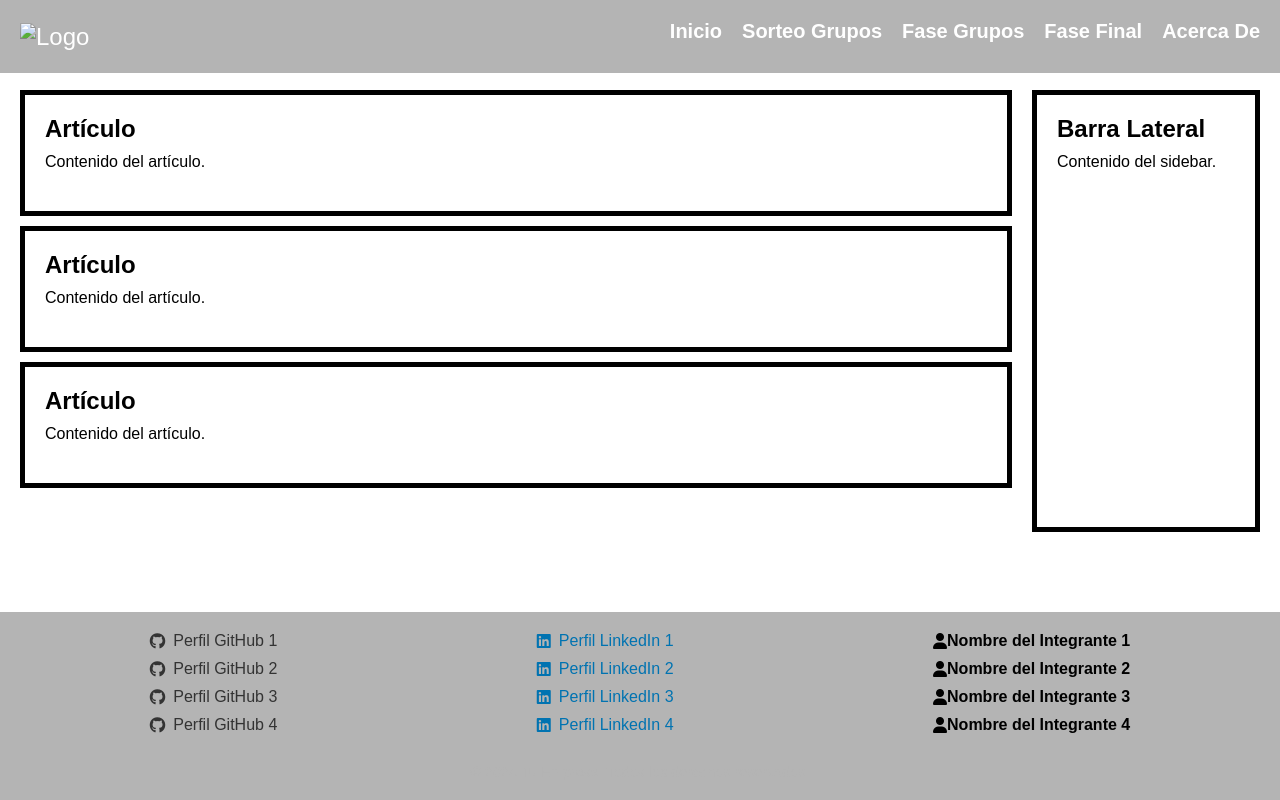
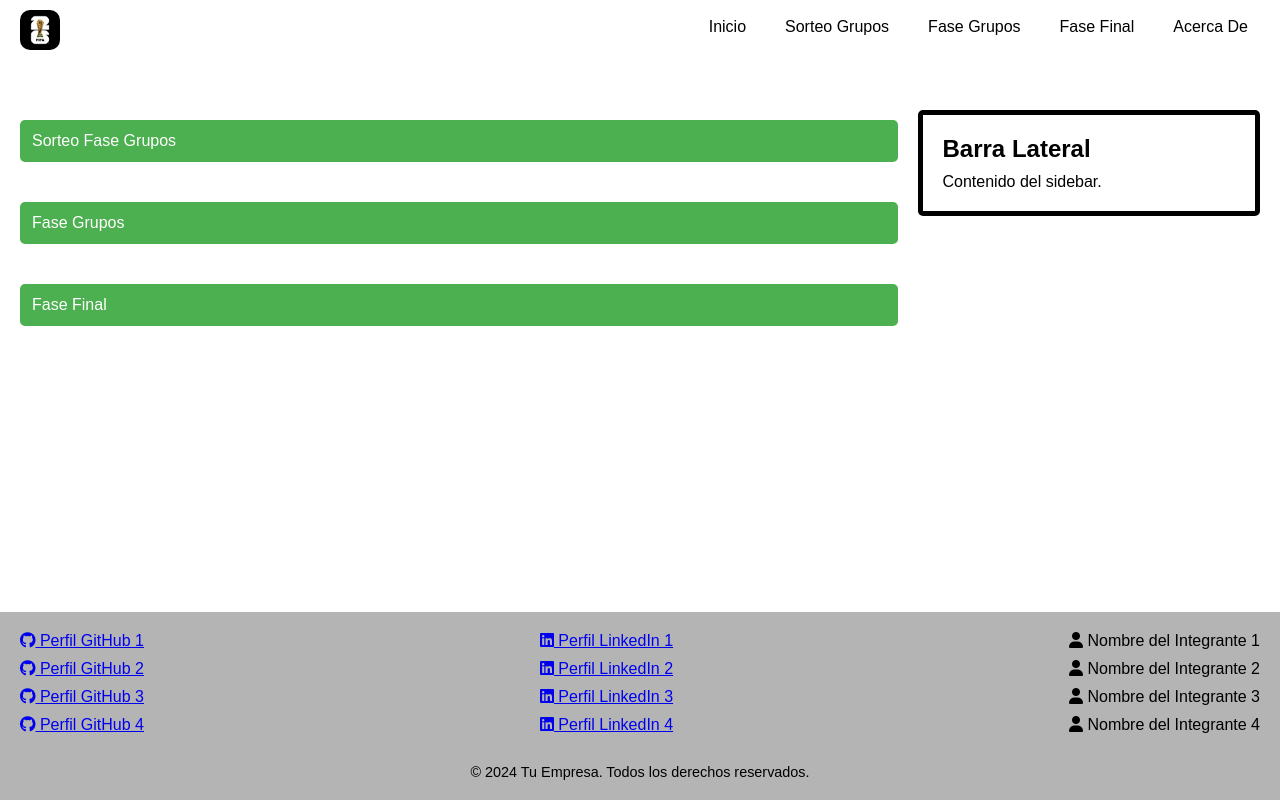
Before and after one commit to Grupo-LabProg/simuladorMundial2026, a plain HTML site: page pages/index.html in a window 1280 px wide. Drawn offline with Linux system fonts and the light colour scheme.

Commit message:
cambio del diseño de el home

```diff
--- a/css/index.css
+++ b/css/index.css
@@ -20,70 +20,72 @@ body {
 
 header {
     position: fixed;
-    padding: 20px;
+    top: 0;
+    width: 100%;
+    padding: 10px 20px;
+    background-color: var(--gris-claro);
     display: flex;
     justify-content: space-between;
     align-items: center;
-    background-color: var(--gris);
-    width: 100%;
-    top: 0;
+    box-shadow: 0 2px 5px var();
     z-index: 1000;
 }
 
 .logo img {
-    font-size: 24px;
-    color: var(--blanco);
+    height: 40px;
+    max-width: 100%;
+    border-radius: 10px;
 }
 
 nav ul {
     list-style: none;
     display: flex;
-    margin: 0;
-    padding: 0;
-}
-
-nav ul li {
-    margin-left: 20px;
+    gap: 15px;
 }
 
 nav ul li a {
-    color: var(--blanco);
+    color: var(--negro);
     text-decoration: none;
-    font-weight: bold;
-    font-size: 20px;
+    font-size: 16px;
+    padding: 8px 12px;
+    border-radius: 3px;
+    transition: background-color 0.3s ease, color 0.3s ease;
 }
 
 nav ul li a:hover {
-    font-size: 22px;
-    color: var(--negro);
+    background-color: var(--gris);
+    color: var(--blanco);
 }
 
+nav ul li a:active {
+    background-color: var(--negro);
+    color: var(--blanco);
+}
+
+
 main {
-    background-color: var(--blanco);
-    color: var(--negro);
     display: flex;
     flex-grow: 1;
-    margin-top: 70px;
-    margin-bottom: 60px;
+    margin-top: 90px;
     padding: 20px;
     gap: 20px;
+    background-color: var(--blanco);
     background-repeat: no-repeat;
     background-position: center;
 }
 
 .section-container {
+    flex: 3;
+    display: flex;
     flex-direction: column;
-    width: 80%;
-}
-
-.section-container section {
-    margin-bottom: 10px;
+    gap: 20px;
 }
 
 section {
-    flex: 2;
     padding: 20px;
     border: 5px solid var(--negro);
+    border-radius: 5px;
+    background-color: var(--blanco);
 }
 
 article {
@@ -94,26 +96,50 @@ aside {
     flex: 1;
     padding: 20px;
     border: 5px solid var(--negro);
+    border-radius: 5px;
+    background-color: var(--gris-claro);
+    height: fit-content;
+}
+
+.content {
+    display: none;
+    transition: all 0.3s ease-in-out;
+}
+
+.toggle-btn {
+    display: block;
+    width: 100%;
+    margin: 10px 0;
+    padding: 12px;
+    background-color: #4CAF50;
+    color: white;
+    border: none;
+    border-radius: 5px;
+    cursor: pointer;
+    font-size: 16px;
+    text-align: left;
+}
+
+.toggle-btn:hover {
+    background-color: #45a049;
+}
+
+.active {
+    display: block;
+    opacity: 1;
+    transition: opacity 0.5s ease;
 }
 
 footer {
     background-color: var(--gris);
     padding: 20px;
     text-align: center;
-}
-
-.footer-content {
-    margin-bottom: 20px;
+    margin-top: auto;
 }
 
 h2 {
     font-size: 1.5em;
     margin-bottom: 10px;
-}
-
-.list-container {
-    display: flex;
-    justify-content: space-around;
 }
 
 ul {
@@ -124,35 +150,16 @@ ul {
 
 li {
     margin-bottom: 10px;
-    display: flex;
-    align-items: center;
 }
 
-li a {
-    text-decoration: none;
-    color: inherit;
+.footer-content {
     display: flex;
-    align-items: center;
-}
-
-li a i {
-    margin-right: 8px;
-}
-
-.github-list a {
-    color: #333;
-}
-
-.linkedin-list a {
-    color: var(--celeste);
-}
-
-.name-list {
-    font-weight: bold;
+    justify-content: space-between;
 }
 
 .footer-bottom {
+
     margin-top: 20px;
     font-size: 0.9em;
-    color: var(--gris);
+    color: var(--negro);
 }
--- a/pages/index.html
+++ b/pages/index.html
@@ -11,10 +11,9 @@
 </head>
 
 <body>
-
     <header>
         <div class="logo">
-            <img src="" alt="Logo">
+            <img src="../img/logo.png" alt="Logo">
         </div>
         <nav>
             <ul>
@@ -29,28 +28,34 @@
     <!--La idea es que es ir cambiando el contenido(secciones) del main mediante js-->
     <main>
         <div class="section-container">
-            <section class="sorteoFaseGrupos">
+            <button class="toggle-btn" data-target="sorteoFaseGrupos">Sorteo Fase Grupos</button>
+            <section class="sorteoFaseGrupos content">
                 <article>
                     <h2>Artículo</h2>
                     <p>Contenido del artículo.</p>
                     <!--Aqui va a aparecer las tablas de cada confederación para realizar el sorteo de grupos-->
                 </article>
             </section>
-            <section class="faseGrupos">
+
+            <button class="toggle-btn" data-target="faseGrupos">Fase Grupos</button>
+            <section class="faseGrupos content">
                 <article>
                     <h2>Artículo</h2>
                     <p>Contenido del artículo.</p>
                     <!--Aqui va a aparecer los grupos formados-->
                 </article>
             </section>
-            <section class="faseFinal">
+
+            <button class="toggle-btn" data-target="faseFinal">Fase Final</button>
+            <section class="faseFinal content">
                 <article>
                     <h2>Artículo</h2>
                     <p>Contenido del artículo.</p>
+                    <!--Aqui va a aparecer los brackets de la fase final-->
                 </article>
-                <!--Aqui va a aparecer los brackets de la fase final-->
             </section>
         </div>
+
         <aside>
             <h2>Barra Lateral</h2>
             <p>Contenido del sidebar.</p>
@@ -60,7 +65,6 @@
 
     <footer>
         <div class="footer-content">
-            <div class="list-container">
                 <ul class="github-list">
                     <li><a href="https://github.com/perfil1" target="_blank"><i class="fab fa-github"></i> Perfil GitHub
                             1</a></li>
@@ -87,7 +91,6 @@
                     <li><i class="fas fa-user"></i> Nombre del Integrante 3</li>
                     <li><i class="fas fa-user"></i> Nombre del Integrante 4</li>
                 </ul>
-            </div>
         </div>
         <div class="footer-bottom">
             <p>&copy; 2024 Tu Empresa. Todos los derechos reservados.</p>
```
Also changed, not shown: js/index.js (added, +10 -0 lines), img/logo.png (added).
